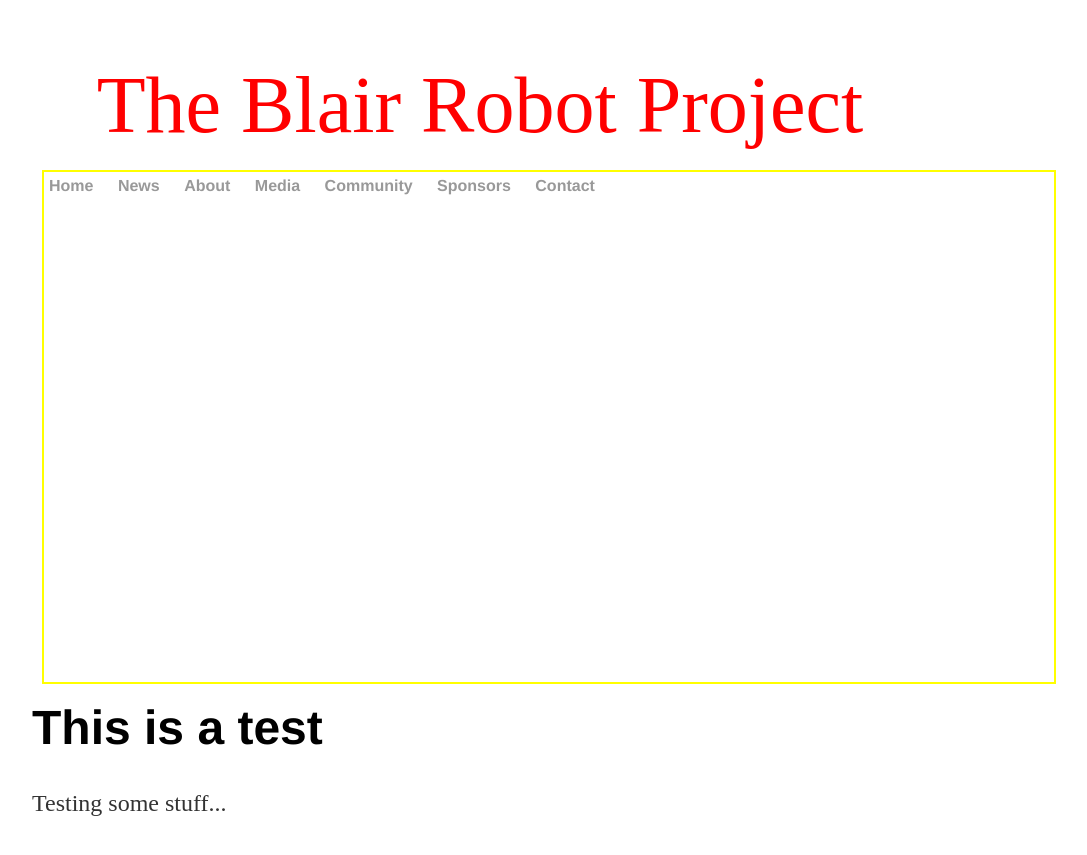
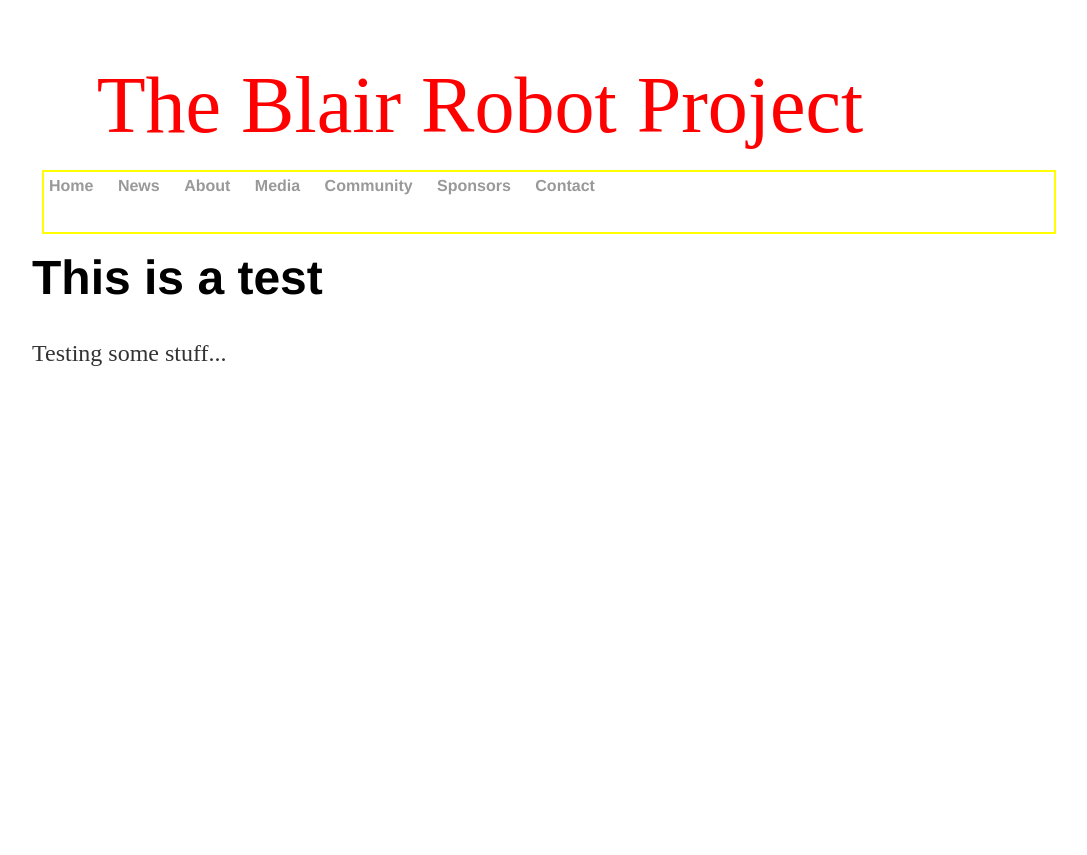
Before and after one commit to mouseythemouse/449, a Jekyll site: the page built from index.html, in a window 1280 px wide. Shown: the top 855 px of the page, without its empty margins (160-1247 px from the left). Built offline with Jekyll 4.4.1, drawn with Linux system fonts in a browser that asks for light colours.

Commit message:
Update main.css

```diff
--- a/css/main.css
+++ b/css/main.css
@@ -20,7 +20,7 @@ nav ul {
     font-weight: bold;
     float: left;
     width: 1000px;
-    height: 500px;
+    height: 50px;
     margin-left: 10px;
     margin-top: 10px;
     padding: 5px;
```
